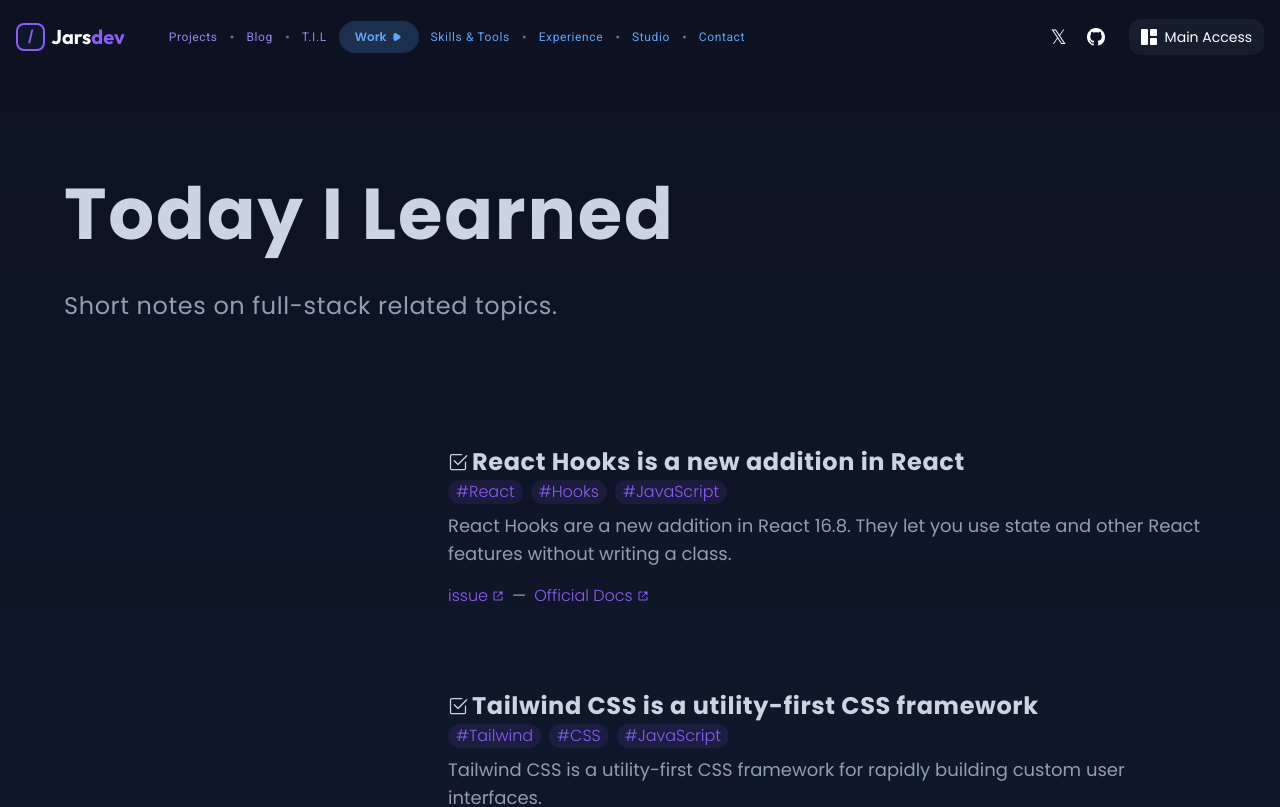
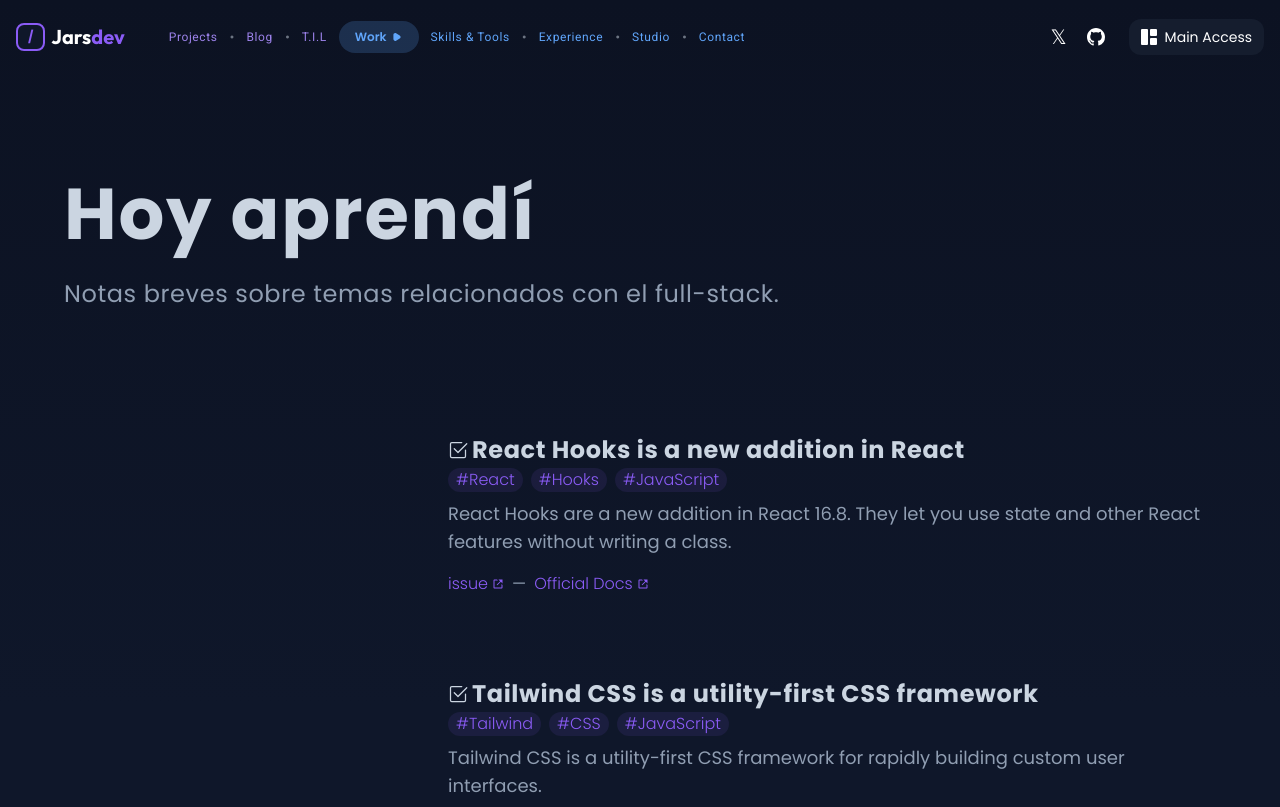
Before and after one commit to ImJars/Development-full-coding, a React (Vite) app: page /til in a window 1280 px wide. Shown: the top 807 px of the page. Built offline with nearby package versions, Linux system fonts and the light colour scheme.

Commit message:
Update TIL.jsx

```diff
--- a/src/TIL.jsx
+++ b/src/TIL.jsx
@@ -66,10 +66,10 @@ function Til() {
                     once: true,
                   }}
                 >
-                  Today I Learned
+                  Hoy aprendí
                 </motion.h1>
                 <motion.h2
-                  className="Subtitle-Text opacity-0 transform -translate-x-10 text-text-general tracking-wide sm:mt-5"
+                  className="Subtitle-Text opacity-0 transform -translate-x-10 text-text-general tracking-wide sm:mt-2"
                   variants={fadeInAnimationVariants}
                   initial="initial"
                   whileInView="animate_Subtitle"
@@ -77,7 +77,7 @@ function Til() {
                     once: true,
                   }}
                 >
-                  Short notes on full-stack related topics.
+                  Notas breves sobre temas relacionados con el full-stack.
                 </motion.h2>
               </TilSectionTitle>
             </div>
```
